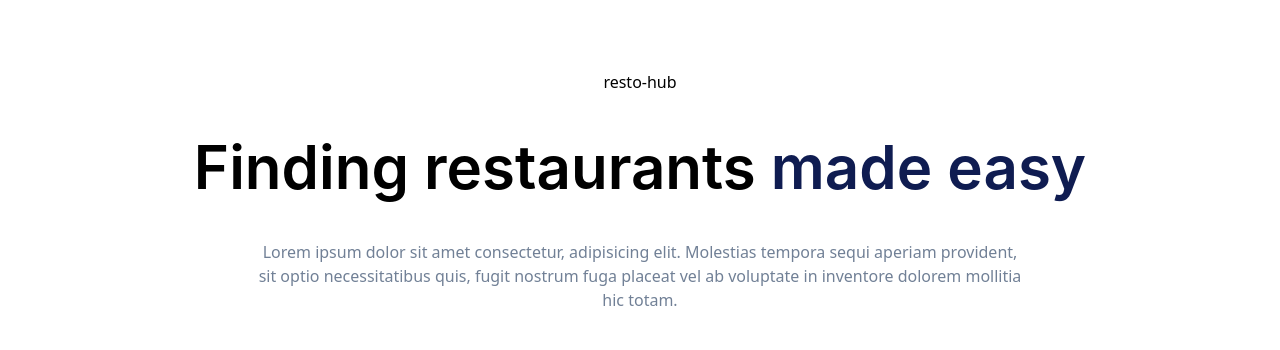
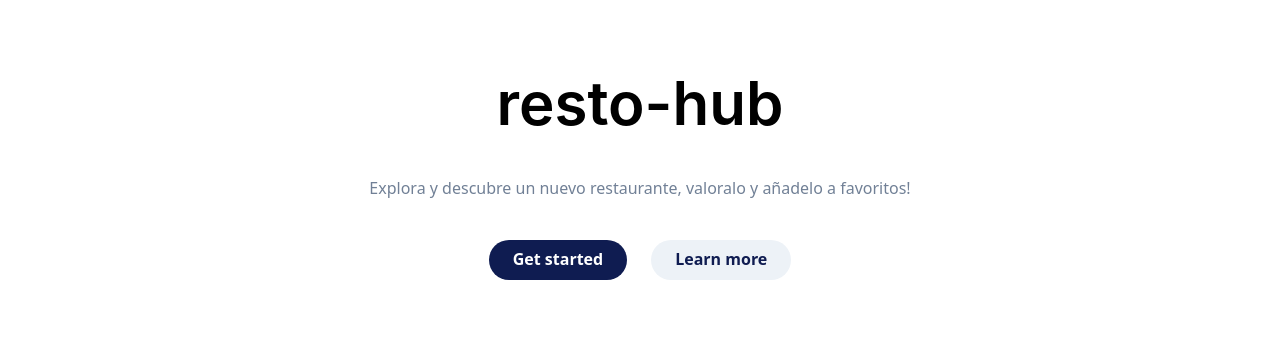
Before and after one commit to Jesus-Navas/restohub-client, a Next.js app: page / in a window 1280 px wide. Shown: the part 178-528 px from the top of the page. Built offline with nearby package versions, Linux system fonts and the light colour scheme.

Commit message:
fix: baseURl

```diff
--- a/src/components/Hero/Hero.jsx
+++ b/src/components/Hero/Hero.jsx
@@ -15,22 +15,14 @@ export default function Hero() {
                 align={'center'}
                 spacing={{ base: 8, md: 10 }}
                 py={{ base: 20, md: 28 }}>
-                <Text
-                    as={"h1"}
-                >resto-hub</Text>
                 <Heading
                     fontWeight={600}
                     fontSize={{ base: '3xl', sm: '4xl', md: '6xl' }}
                     lineHeight={'110%'}>
-                    Finding restaurants{' '}
-                    <Text as={'span'} color={'#0F1C51'}>
-                        made easy
-                    </Text>
+                    resto-hub{' '}
                 </Heading>
                 <Text color={'gray.500'} maxW={'3xl'}>
-                    Lorem ipsum dolor sit amet consectetur, adipisicing elit. Molestias tempora sequi
-                    aperiam provident, sit optio necessitatibus quis, fugit nostrum fuga placeat vel ab
-                    voluptate in inventore dolorem mollitia hic totam.
+                    Explora y descubre un nuevo restaurante, valoralo y añadelo a favoritos!
                 </Text>
                 <Stack spacing={6} direction={'row'}>
                     <Link href={'/restaurants'} passHref>
--- a/src/services/restaurant.services.js
+++ b/src/services/restaurant.services.js
@@ -1,7 +1,7 @@
 import axios from 'axios';
 
 const restaurantService = axios.create({
-    baseURL: process.env.NEXT_PUBLIC_API_BASE_ENDPOINT ? `${process.env.NEXT_PUBLIC_API_BASE_ENDPOINT}/api/restaurants` : 'http://localhost:3000/api/restaurants'
+    baseURL: `https://tailor-challenge-api.herokuapp.com/api/restaurants`
 })
 
 export function getAll() {
```
